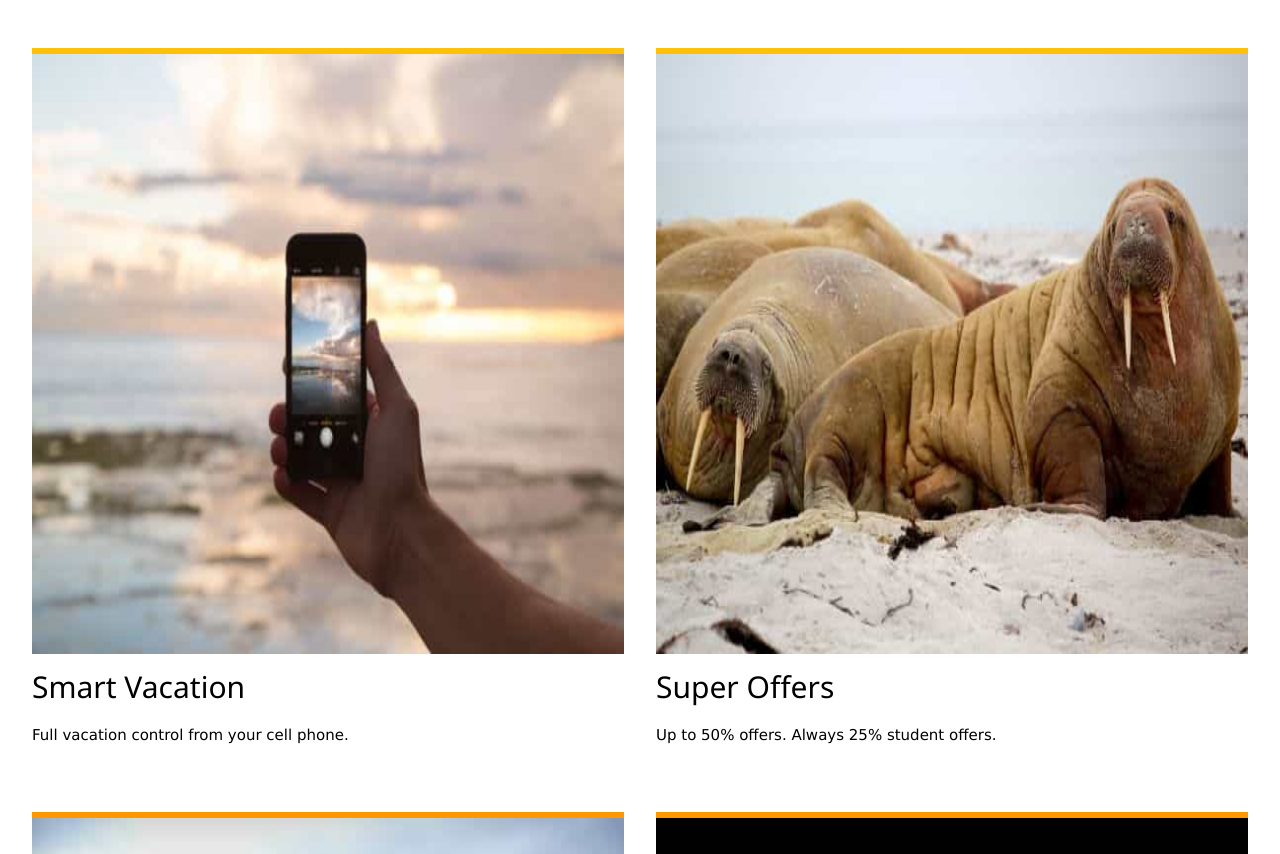
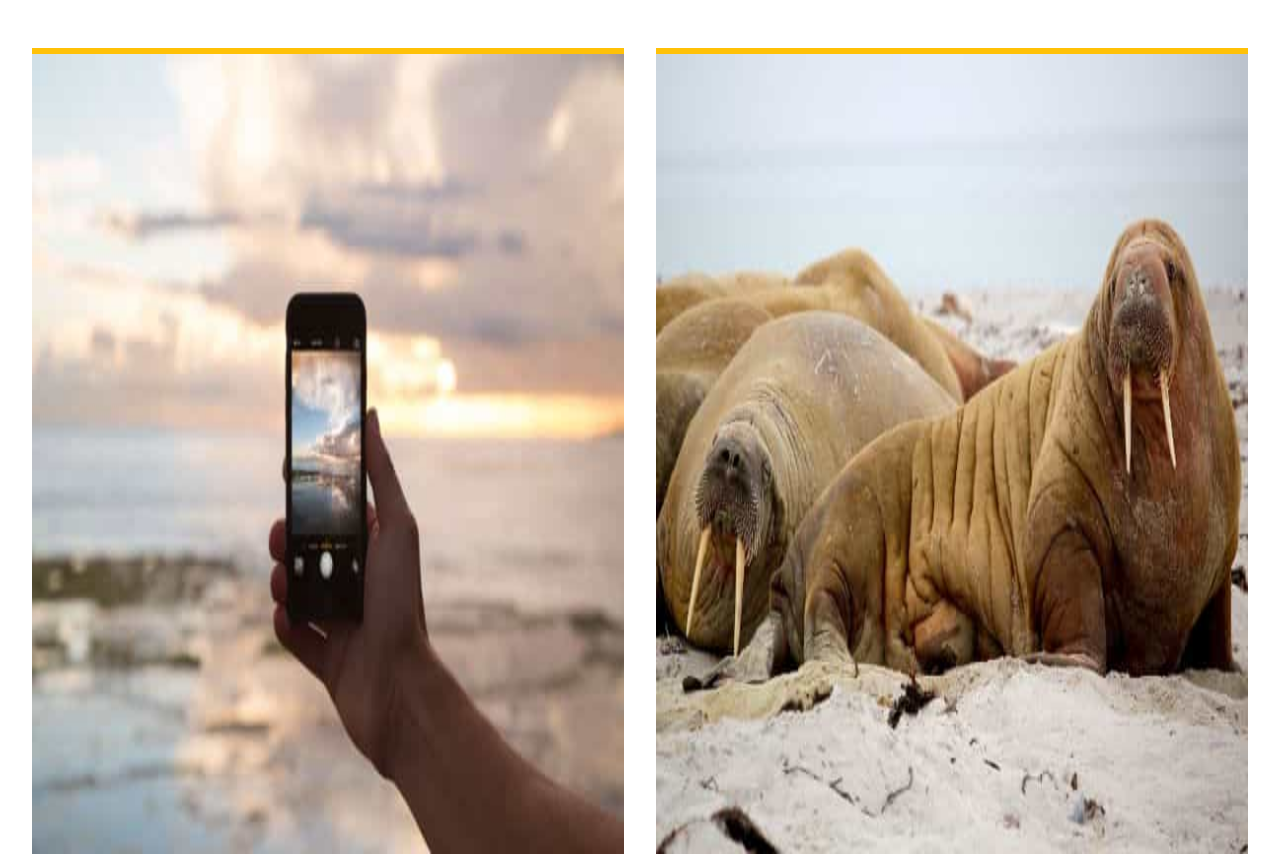
Before and after one commit to Alexsestr/SiteWeb, a plain HTML site: page index.html in a window 1280 px wide. Shown: the part 602-1456 px from the top of the page. Drawn offline with Linux system fonts and the light colour scheme.

Commit message:
définition format

```diff
--- a/index.html
+++ b/index.html
@@ -26,7 +26,7 @@
 <div class="w3-row w3-container" style="margin:50px 0">
 <div class="w3-half w3-container">
   <div class="w3-topbar w3-border-amber">
-    <img src="img/cellphone.jpg" width="800" height="600" alt="Un téléphone avec la mer" style="width:100%">
+    <img src="img/cellphone.jpg" width="840" height="800" alt="Un téléphone avec la mer" style="width:100%">
     <h2>Smart Vacation</h2>
     <p>Full vacation control from your cell phone.</p>
   </div>
@@ -34,7 +34,7 @@
 
 <div class="w3-half w3-container">
   <div class="w3-topbar w3-border-amber">
-    <img src="img/sealions.jpg"  width="800" height="600" alt="Des orques a côté" style="width:100%">
+    <img src="img/sealions.jpg"  width="840" height="800" alt="Des orques a côté" style="width:100%">
     <h2>Super Offers</h2>
     <p>Up to 50% offers. Always 25% student offers.</p>
   </div>
```
